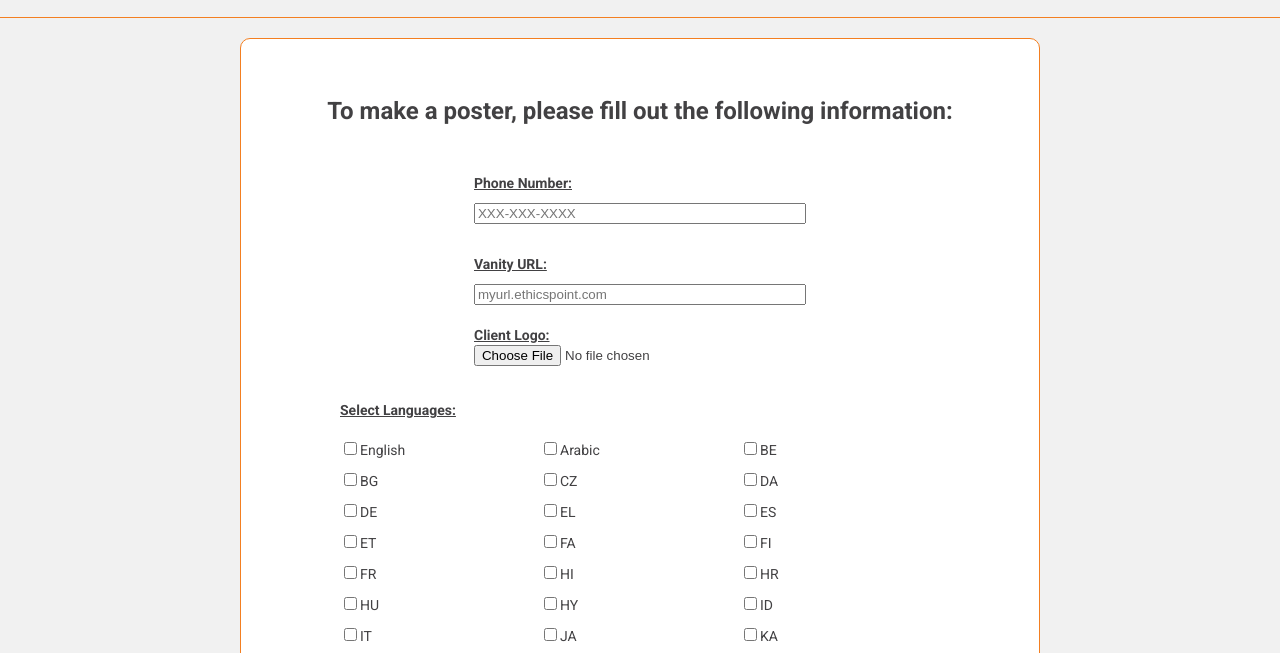
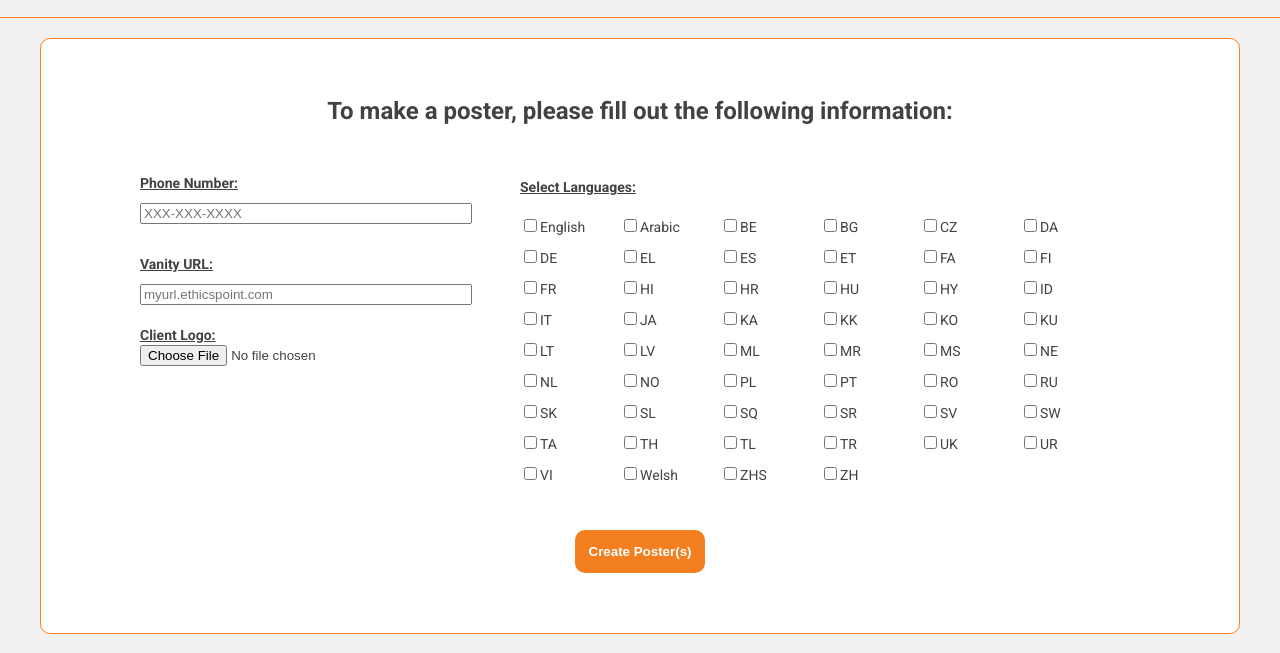
Before and after one commit to joewparsley/awareness-project, a plain HTML site: page index.html in a window 1280 px wide. Shown: the part 123-776 px from the top of the page. Drawn offline with nearby package versions, Linux system fonts and the light colour scheme.

Commit message:
01717815 CSS updates and bug fixes

```diff
--- a/index.css
+++ b/index.css
@@ -65,7 +65,7 @@ html, body {
 
 
 #form {
-    width: 800px;
+    width: 1200px;
     margin: 20px  auto;
     background-color: #fff;
     border-radius: 10px;
@@ -89,7 +89,7 @@ html, body {
 #input-group {
     display: flex;
     flex-direction: column;
-    justify-content: space-between;
+    justify-content: flex-start;
     align-items: flex-start;
 }
 
@@ -112,7 +112,7 @@ html, body {
 }
 
 #box-wrapper {
-    width: 600px;
+    width: 620px;
 }
 
 #output {
@@ -246,12 +246,12 @@ html, body {
 
 #lang-checkbox-group {
     display: flex;
-    justify-content: space-between;
+    justify-content: flex-start;
     flex-wrap: wrap;
 }
 
 .cbwrapper {
-    width: 200px;
+    width: 100px;
     margin: 5px 0;
 }
 
@@ -261,3 +261,14 @@ html, body {
     top: 100px;
     left: 10px;
 }
+
+.small-form .flex-wrapper {
+    width: auto !important;
+}
+
+.flex-wrapper {
+    display: flex;
+    justify-content: space-between;
+    align-items: flex-start;
+    width: 1000px;
+}
--- a/index.html
+++ b/index.html
@@ -19,6 +19,8 @@
             <form class="input-container" id="form">
                 <h1 id="posterHeader">To make a poster, please fill out the following information:</h1>
                 <h1 id="updateHeader">Update Phone Number & URL</h1>
+
+                <div class="flex-wrapper">
                     <div id="input-group">
                         <!-- Phone Number -->
                         <label for="phone">Phone Number:</label>
@@ -37,6 +39,8 @@
                         <p class="checkbox-text">Select Languages:</p>
                         <div id="lang-checkbox-group"></div>
                     </div>
+                </div>
+
                 <!-- Button -->
                 <input type="button" name="button" id="button" class="button" value="Create Poster(s)">
                 <input type="button" name="updateButton" id="updateButton" class="button" value="Update Phone Number/URL">
```
Also changed, not shown: notes.txt. Lines whose indentation alone changed are shown as unchanged.
